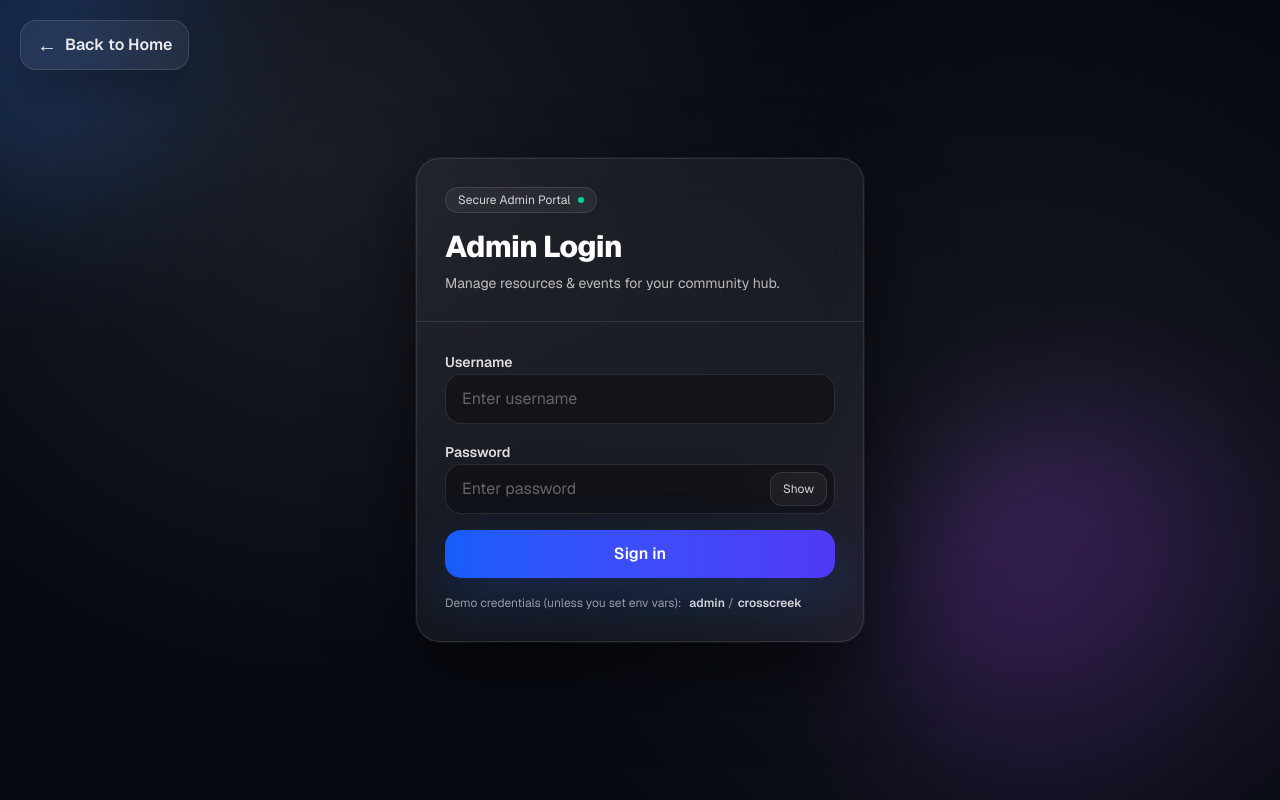
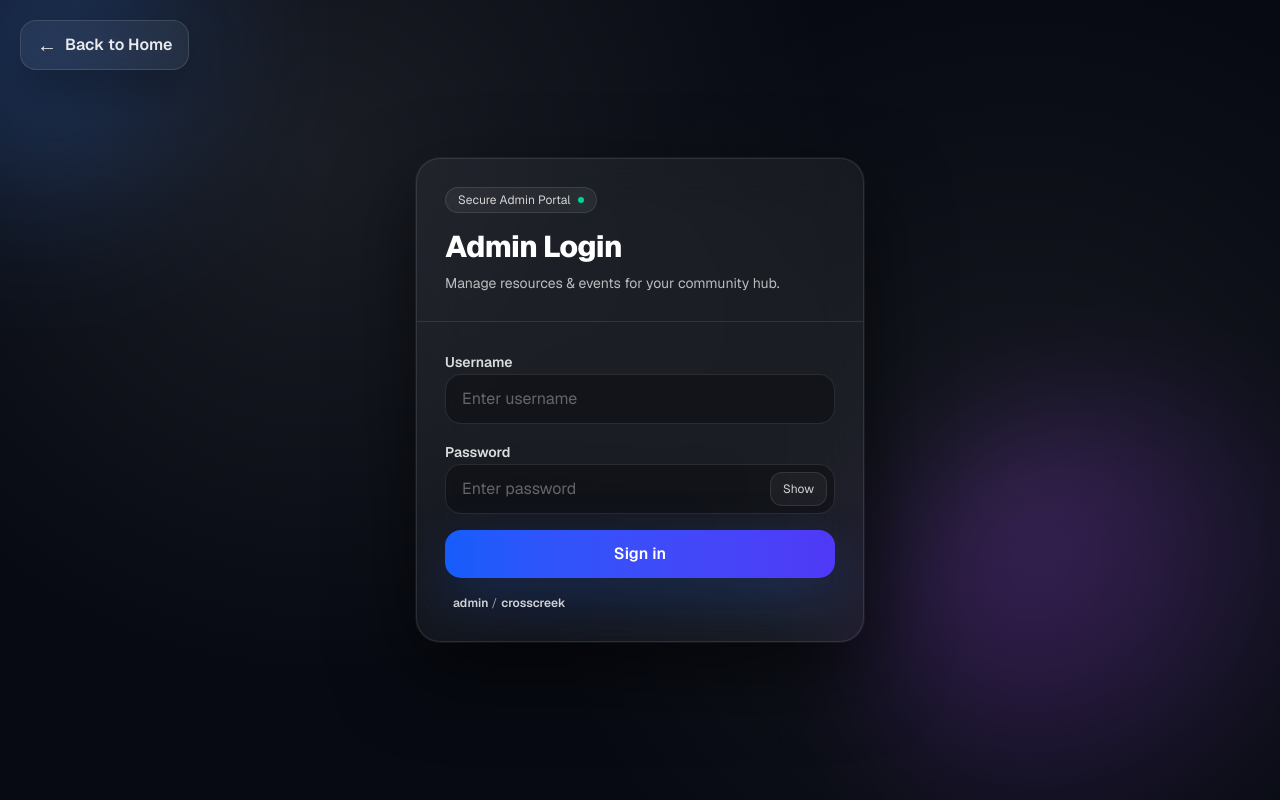
Before and after one commit to TSA-Group/tsa_group_starter, a Next.js app: page /admin in a window 1280 px wide. Shown: the top 800 px of the page. Built offline with nearby package versions, Linux system fonts and the light colour scheme.

Commit message:
Update page.tsx

```diff
--- a/app/admin/page.tsx
+++ b/app/admin/page.tsx
@@ -197,7 +197,6 @@ export default function AdminLoginPage() {
               </motion.button>
 
               <div className="text-xs text-white/55 leading-relaxed">
-                Demo credentials (unless you set env vars):
                 <span className="ml-2 font-semibold text-white/80">admin</span> /
                 <span className="ml-1 font-semibold text-white/80">crosscreek</span>
               </div>
```
